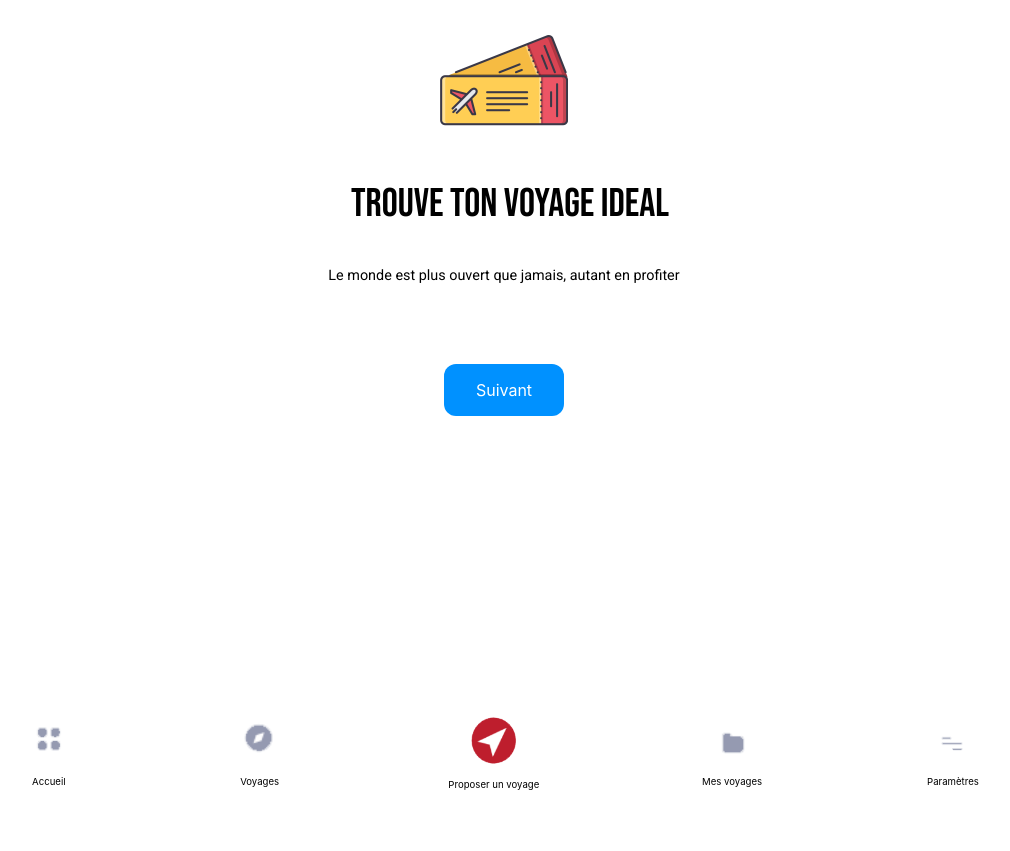
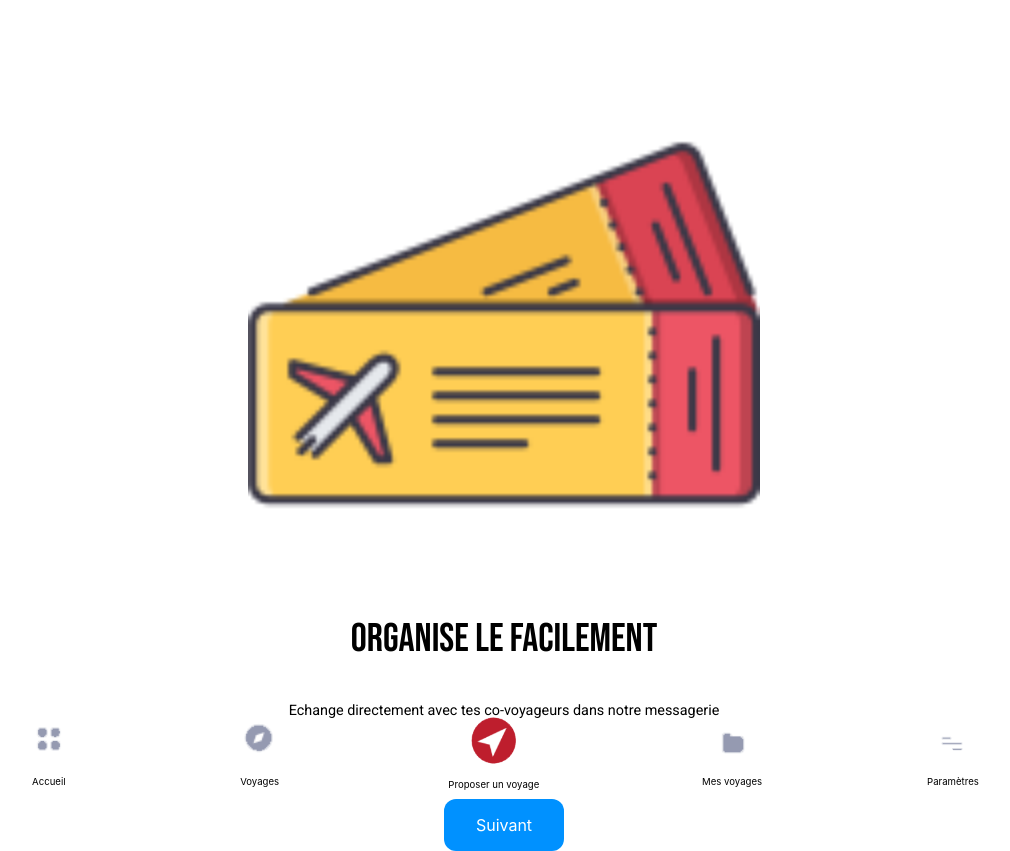
Before and after one commit to WildCodeSchool/reims-0919-js-tuk-tuk-travel, a React (Create React App) app in the folder tuktuktravel/: page /introthird in a window 1280 px wide. Shown: the whole page, without its empty margins (136-1146 px from the left). Before the commit the page ends 800 px from the top, so only its background shows below. Built offline with nearby package versions, Linux system fonts and the light colour scheme.

Commit message:
In progress, end of thirdpage intro

```diff
--- a/tuktuktravel/src/App.css
+++ b/tuktuktravel/src/App.css
@@ -61,6 +61,24 @@
 }
 
 /* ----- third page ----- */
+
+.figure-img-third-page {
+  width: 100%;
+  margin-left: 2.5em;
+}
+
+.img-third-page {
+  width: 40%;
+  margin-top: 3.2em;
+}
+
+.title-intro-third {
+  font-family: 'Bebas Neue', cursive;
+  font-size: 2.5em;
+  margin-top: 0.4em;
+  width: 90%;
+}
+/*----------------*/
 
 .title-intro {
   font-family: 'Bebas Neue', cursive;
--- a/tuktuktravel/src/components/HomeIntroSec.js
+++ b/tuktuktravel/src/components/HomeIntroSec.js
@@ -15,7 +15,7 @@ class HomeIntroSec extends Component {
           TROUVE TON  VOYAGE IDEAL
         </div>
         <div className='text-intro'>
-          Le monde est plus ouvert que jamais, autant en profiter
+          Dis nous où tu veux aller, comment et les activités réalisées sur place
         </div>
         <div className='intro-link'>
           <Link to="/introthird">Suivant</Link>
--- a/tuktuktravel/src/components/HomeIntroThird.js
+++ b/tuktuktravel/src/components/HomeIntroThird.js
@@ -11,11 +11,11 @@ class HomeIntroThird extends Component {
         <figure className='figure-img-third-page'>
           <img className='img-third-page' src={imgThirdPage} alt='third page'/>
         </figure>
-        <div className='title-intro'>
-          TROUVE TON  VOYAGE IDEAL
+        <div className='title-intro-third'>
+          ORGANISE LE FACILEMENT
         </div>
         <div className='text-intro'>
-          Le monde est plus ouvert que jamais, autant en profiter
+          Echange directement avec tes co-voyageurs dans notre messagerie
         </div>
         <div className='intro-link'>
           <Link to="/home">Suivant</Link>
```
